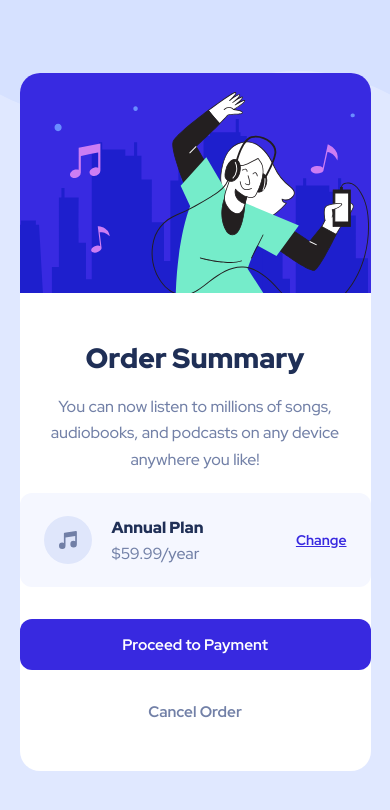
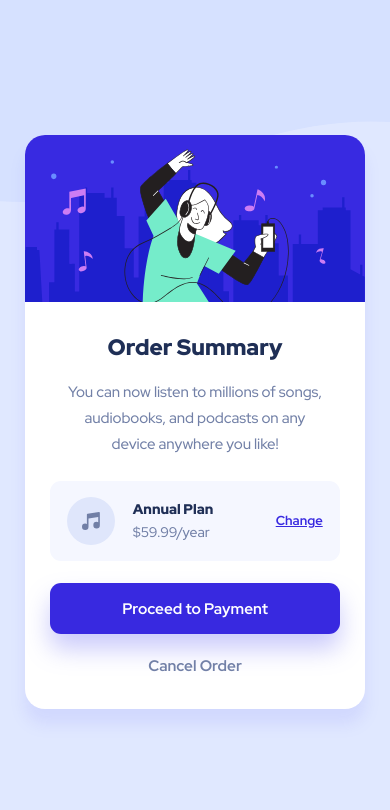
Before and after one commit to ibnsamy96/frontend-mentor-challenges, a plain HTML site: page order-summary-component/index.html in a window 390 px wide. Drawn offline with Linux system fonts and the light colour scheme.

Commit message:
finished first iteration of the mobile version

```diff
--- a/order-summary-component/style.css
+++ b/order-summary-component/style.css
@@ -59,16 +59,19 @@ button:hover {
 
 .card {
   width: 450px;
-  max-width: 90%;
+  max-width: 87.3%;
 
   background-color: white;
   border-radius: 20px;
   overflow: hidden;
   text-align: center;
+
+  box-shadow: 0px 15px 15px 0px rgb(125 126 245 / 15%);
 }
 
-.card-cover {
+.card .card-cover {
   display: block;
+  width: 100%;
 }
 
 .card .content {
@@ -145,6 +148,7 @@ button:hover {
   background-color: var(--primary-bright-blue);
   color: white;
   margin-bottom: 16px;
+  box-shadow: 0px 15px 25px 0px rgb(125 126 245 / 40%);
 }
 
 .card .action-btn.proceed:hover {
@@ -152,7 +156,7 @@ button:hover {
 }
 
 .card .action-btn.cancel {
-  background-color: white;
+  background-color: transparent;
   color: var(--neutral-desaturated-blue);
 }
 .card .action-btn.cancel:hover {
@@ -166,3 +170,57 @@ button:hover {
 .attribution a {
   color: hsl(228, 45%, 44%);
 }
+
+@media (max-width: 450px) {
+  body {
+    background-image: url("./images/pattern-background-mobile.svg");
+  }
+
+  .card .content {
+    margin-top: 30px;
+    margin-bottom: 18px;
+  }
+
+  .card .content > * {
+    max-width: 85%;
+    margin-right: auto;
+    margin-left: auto;
+  }
+
+  .card .content h1 {
+    font-size: 1.4rem;
+  }
+
+  .card .content > p {
+    line-height: 1.65rem;
+    letter-spacing: -0.0045em;
+    max-width: 75%;
+    font-size: 15px;
+    margin-bottom: 23px;
+  }
+
+  .card .order-price,
+  .card .action-btn {
+    border-radius: 11px;
+  }
+
+  .card .order-price {
+    padding: 16px 17px;
+    margin-bottom: 22px;
+  }
+
+  .card .order-price .plan-info {
+    margin-left: 17.5px;
+  }
+
+  .card .order-price .plan-info > * {
+    font-size: 14px;
+  }
+
+  .card .order-price .change-plan {
+    font-size: 13px;
+  }
+  .card .action-btn.proceed {
+    margin-bottom: 6px;
+  }
+}
```
